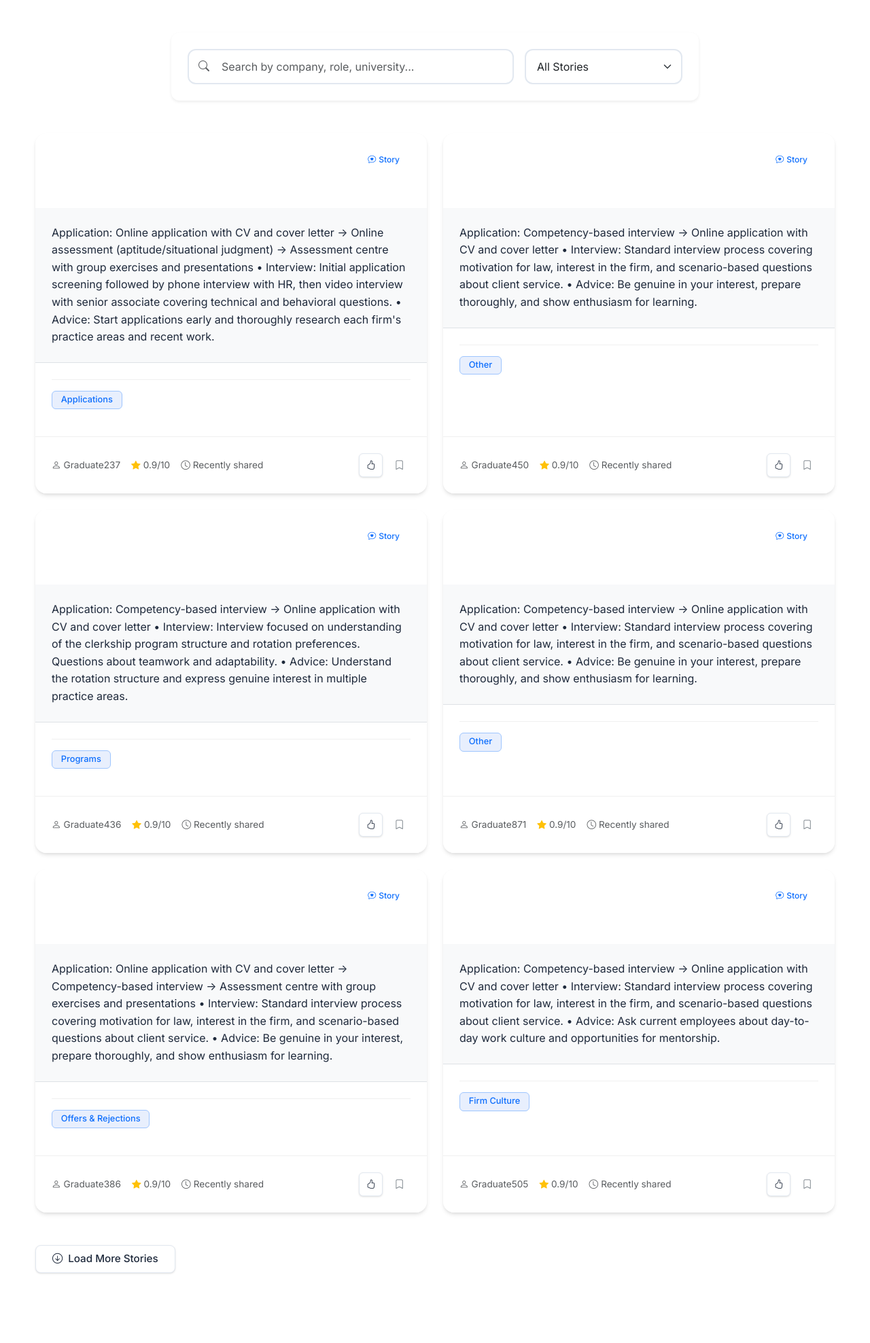
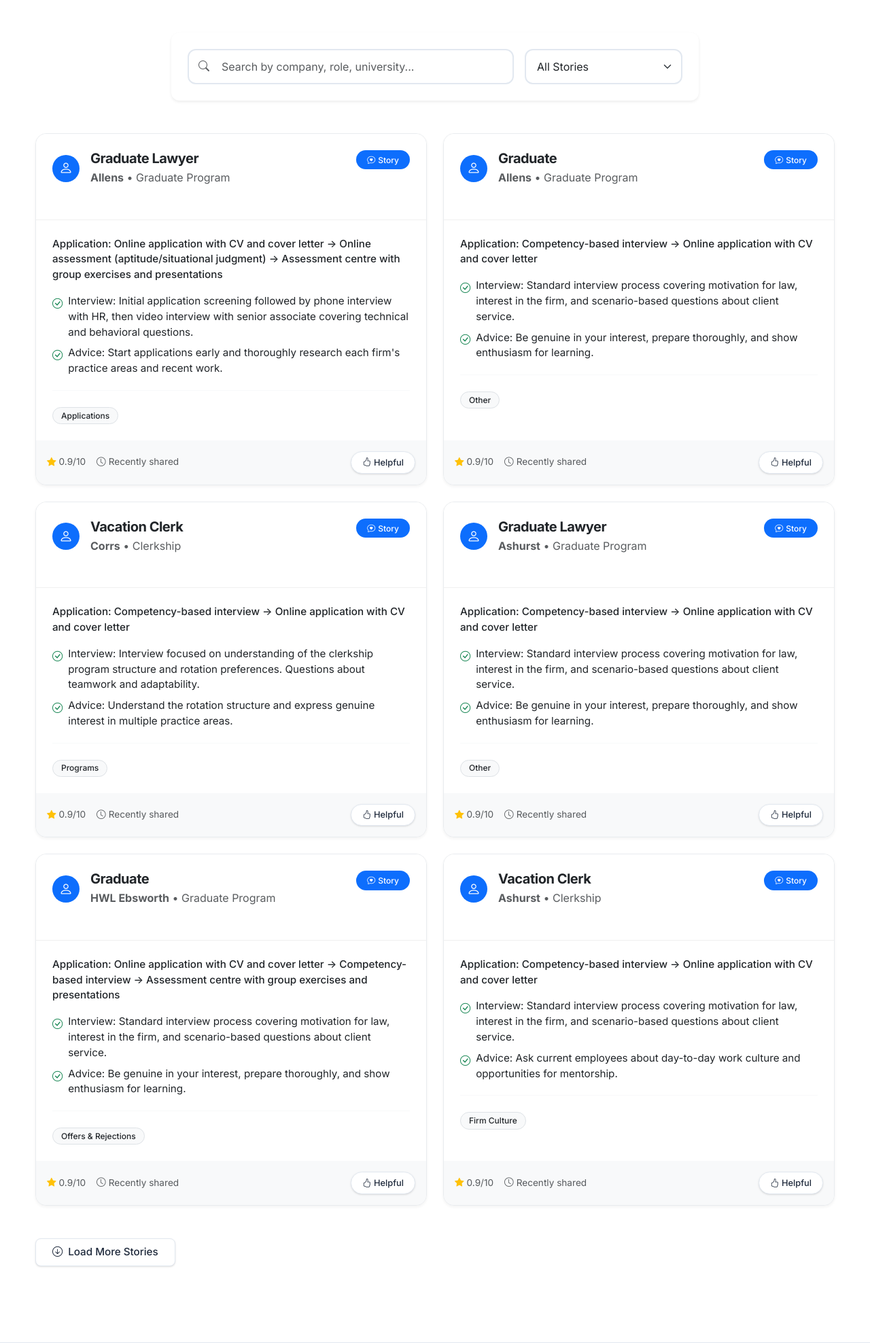
Before and after one commit to marlygme/grad-olliescott, a Flask app: page /experiences in a window 1280 px wide. Shown: the part 234-2210 px from the top of the page at 68% size. Run offline with Flask 3, Linux system fonts and the light colour scheme.

Commit message:
Assistant checkpoint: Redesigned story cards with cleaner layout and formatting
Assistant generated file changes:
- templates/experiences.html: Redesign story cards with cleaner layout and better content formatting
- static/style.css: Update story card styles for cleaner appearance, Remove old story section styles and add new clean styles

---

User prompt:

looks terrible

Replit-Commit-Author: Assistant
Replit-Commit-Session-Id: 14980846-fff5-4598-899d-cdf7886b54f5

```diff
--- a/static/style.css
+++ b/static/style.css
@@ -436,107 +436,69 @@ html {
 }
 
 .story-card:hover {
-  transform: translateY(-6px);
-  box-shadow: 0 15px 40px rgba(0,0,0,0.12) !important;
+  transform: translateY(-4px);
+  box-shadow: 0 8px 25px rgba(0,0,0,0.15) !important;
 }
 
 .story-card-modern {
-  border: none !important;
-  box-shadow: 0 4px 6px -1px rgba(0, 0, 0, 0.1), 0 2px 4px -1px rgba(0, 0, 0, 0.06) !important;
+  border: 1px solid #e9ecef !important;
+  box-shadow: 0 2px 4px rgba(0, 0, 0, 0.05) !important;
+  transition: all 0.3s ease;
+}
+
+.story-card-modern:hover {
+  border-color: var(--primary) !important;
+}
+
+.story-header {
+  background: #ffffff !important;
+  border-bottom: 1px solid #f0f0f0 !important;
 }
 
 .story-avatar {
-  width: 48px;
-  height: 48px;
-  background: rgba(255,255,255,0.15);
-  border-radius: 50%;
-  display: flex;
-  align-items: center;
-  justify-content: center;
-  font-size: 1.5rem;
+  width: 40px;
+  height: 40px;
+  font-size: 1rem;
 }
 
-/* Story Content Sections */
+/* Story Content Styling */
 .story-main-content {
-  background: #f8f9fa !important;
+  font-size: 0.95rem;
+  line-height: 1.6;
 }
 
 .story-text-content {
-  font-size: 1rem;
-  line-height: 1.6;
   color: var(--dark);
 }
 
-.story-details {
-  background: white;
+.story-process {
+  background: rgba(37, 99, 235, 0.05);
+  border-radius: 8px;
+  padding: 1rem;
+  border-left: 3px solid var(--primary);
 }
 
-.story-detail-section {
-  border-bottom: 1px solid #f0f0f0;
-  padding-bottom: 1.5rem;
-}
-
-.story-detail-section:last-child {
-  border-bottom: none;
-  padding-bottom: 0;
-}
-
-.story-section-header {
-  margin-bottom: 1rem;
-}
-
-.section-icon {
-  width: 32px;
-  height: 32px;
+.story-advice {
+  background: rgba(245, 158, 11, 0.05);
   border-radius: 8px;
-  display: flex;
-  align-items: center;
-  justify-content: center;
-  font-size: 0.9rem;
-  font-weight: 600;
-}
-
-.section-content {
-  font-size: 0.95rem;
-  line-height: 1.5;
-  color: var(--dark);
-}
-
-/* Quote and Advice Styling */
-.interview-quote .quote-content {
-  position: relative;
-  background: #f8f9fa !important;
-}
-
-.advice-content .advice-box {
-  background: rgba(22, 163, 74, 0.05) !important;
-}
-
-/* Story Tags */
-.story-tags {
-  border-top: 1px solid #f0f0f0;
-  padding-top: 1rem;
+  padding: 1rem;
+  border-left: 3px solid var(--warning);
 }
 
 .story-tags .badge {
-  font-size: 0.8rem;
-  padding: 0.4rem 0.8rem;
+  font-size: 0.75rem;
+  padding: 0.35rem 0.75rem;
   font-weight: 500;
-}
-
-/* Footer Styling */
-.card-footer {
-  border-top: 1px solid #f0f0f0 !important;
+  border-radius: 20px;
 }
 
 .story-meta {
-  font-size: 0.85rem;
+  font-size: 0.8rem;
 }
 
 .story-actions .btn {
-  padding: 0.4rem 0.6rem;
-  font-size: 0.85rem;
-  border-radius: 6px;
+  font-size: 0.8rem;
+  padding: 0.35rem 0.75rem;
   transition: all 0.2s ease;
 }
 
--- a/templates/experiences.html
+++ b/templates/experiences.html
@@ -59,18 +59,18 @@
 
         <div class="card h-100 shadow-sm border-0 rounded-4 overflow-hidden story-card-modern">
           <!-- Story Header -->
-          <div class="card-header bg-gradient text-white border-0 p-4">
-            <div class="d-flex align-items-start justify-content-between">
+          <div class="story-header p-4 bg-white border-bottom">
+            <div class="d-flex align-items-start justify-content-between mb-3">
               <div class="flex-grow-1">
                 <div class="d-flex align-items-center mb-2">
-                  <div class="story-avatar me-3">
-                    <i class="bi bi-person-circle fs-3"></i>
+                  <div class="story-avatar bg-primary text-white rounded-circle me-3 d-flex align-items-center justify-content-center" style="width: 40px; height: 40px;">
+                    <i class="bi bi-person fs-5"></i>
                   </div>
                   <div>
-                    <h5 class="mb-1 fw-bold text-white">
-                      {{ exp.get('role', 'Graduate Experience') }}
+                    <h5 class="mb-1 fw-bold text-dark">
+                      {{ exp.get('role', 'Graduate Program') }}
                     </h5>
-                    <div class="text-white opacity-90">
+                    <div class="text-muted">
                       <strong>{{ exp.get('company', exp.get('firm_name', 'Law Firm')) }}</strong>
                       {% if exp.get('experience_type') %}
                         • {{ exp.experience_type }}
@@ -82,106 +82,93 @@
 
               <!-- Story Type Badge -->
               {% if exp.get('is_submission') %}
-                <span class="badge bg-white text-primary px-3 py-2 fw-medium">
+                <span class="badge bg-primary text-white px-3 py-2 fw-medium rounded-pill">
                   <i class="bi bi-chat-heart me-1"></i>Story
                 </span>
               {% else %}
-                <span class="badge bg-white bg-opacity-75 text-primary px-3 py-2 fw-medium">
-                  <i class="bi bi-lightbulb me-1"></i>Insight
+                <span class="badge bg-success text-white px-3 py-2 fw-medium rounded-pill">
+                  <i class="bi bi-lightbulb me-1"></i>Experience
                 </span>
               {% endif %}
             </div>
           </div>
 
           <!-- Story Content -->
-          <div class="card-body p-0">
+          <div class="card-body p-4">
             <!-- Main Story Content -->
             {% if exp.get('content') %}
-            <div class="story-main-content p-4 border-bottom bg-light">
-              <div class="story-text-content">
-                {{ exp.content }}
+            <div class="story-main-content mb-4">
+              <div class="story-text-content text-dark lh-base">
+                {% set content_lines = exp.content.split('•') %}
+                {% if content_lines|length > 1 %}
+                  <p class="mb-3 fw-medium">{{ content_lines[0].strip() }}</p>
+                  {% for line in content_lines[1:] %}
+                    {% if line.strip() %}
+                      <div class="mb-2 d-flex align-items-start">
+                        <i class="bi bi-check-circle text-success me-2 mt-1 flex-shrink-0"></i>
+                        <span>{{ line.strip() }}</span>
+                      </div>
+                    {% endif %}
+                  {% endfor %}
+                {% else %}
+                  <p class="mb-0">{{ exp.content }}</p>
+                {% endif %}
               </div>
             </div>
             {% endif %}
 
-            <!-- Detailed Sections -->
-            <div class="story-details p-4">
+            <!-- Process Information -->
+            {% if exp.get('application_stages') or exp.get('interview_experience') %}
+            <div class="story-process mb-4">
+              <div class="border-start border-primary border-3 ps-3">
+                <h6 class="text-primary fw-semibold mb-2">
+                  <i class="bi bi-arrow-right-circle me-1"></i>Application Journey
+                </h6>
                 {% if exp.get('application_stages') %}
-                <div class="story-detail-section mb-4">
-                  <div class="story-section-header mb-3">
-                    <div class="d-flex align-items-center">
-                      <div class="section-icon bg-primary text-white me-3">
-                        <i class="bi bi-list-check"></i>
+                  <div class="mb-2 small text-muted">
+                    <strong>Process:</strong> {{ exp.application_stages }}
                   </div>
-                      <h6 class="mb-0 fw-semibold">Application Process</h6>
+                {% endif %}
+                {% if exp.get('interview_experience') %}
+                  <div class="small text-muted">
+                    <strong>Interview:</strong> {{ exp.interview_experience }}
                   </div>
-                  </div>
-                  <div class="section-content">
-                    {{ exp.application_stages }}
+                {% endif %}
               </div>
             </div>
             {% endif %}
 
-              {% if exp.get('interview_experience') %}
-                <div class="story-detail-section mb-4">
-                  <div class="story-section-header mb-3">
-                    <div class="d-flex align-items-center">
-                      <div class="section-icon bg-warning text-white me-3">
-                        <i class="bi bi-chat-dots"></i>
+            <!-- Key Advice -->
+            {% if exp.get('advice') %}
+            <div class="story-advice mb-4">
+              <div class="bg-light rounded-3 p-3 border-start border-warning border-3">
+                <div class="d-flex align-items-start">
+                  <i class="bi bi-lightbulb-fill text-warning me-2 mt-1 flex-shrink-0"></i>
+                  <div>
+                    <h6 class="text-warning fw-semibold mb-1">Pro Tip</h6>
+                    <p class="mb-0 small text-dark">{{ exp.advice }}</p>
                   </div>
-                      <h6 class="mb-0 fw-semibold">Interview Experience</h6>
-                    </div>
-                  </div>
-                  <div class="section-content interview-quote">
-                    <div class="quote-content p-3 bg-light rounded-3 border-start border-warning border-4">
-                      <i class="bi bi-quote text-warning me-2"></i>
-                      <span class="fw-medium">{{ exp.interview_experience }}</span>
                 </div>
               </div>
             </div>
             {% endif %}
 
-              {% if exp.get('advice') %}
-                <div class="story-detail-section mb-4">
-                  <div class="story-section-header mb-3">
-                    <div class="d-flex align-items-center">
-                      <div class="section-icon bg-success text-white me-3">
-                        <i class="bi bi-lightbulb"></i>
-                      </div>
-                      <h6 class="mb-0 fw-semibold">Key Advice</h6>
-                    </div>
-                  </div>
-                  <div class="section-content advice-content">
-                    <div class="advice-box p-3 bg-success-subtle rounded-3 border-start border-success border-4">
-                      <i class="bi bi-star text-success me-2"></i>
-                      <span>{{ exp.advice }}</span>
-                    </div>
-                  </div>
-                </div>
-              {% endif %}
-
-              <!-- Tags and Categories -->
+            <!-- Tags -->
             {% if exp.get('cat_labels') %}
-              <div class="story-tags mb-3">
+            <div class="story-tags">
               <div class="d-flex flex-wrap gap-2">
                 {% for label in exp.cat_labels %}
-                    <span class="badge bg-primary-subtle text-primary border border-primary-subtle">{{ label }}</span>
+                  <span class="badge bg-light text-dark border small">{{ label }}</span>
                 {% endfor %}
               </div>
             </div>
             {% endif %}
           </div>
-          </div>
 
           <!-- Story Footer -->
-          <div class="card-footer bg-white border-0 p-4">
+          <div class="card-footer bg-light border-0 p-3">
             <div class="d-flex justify-content-between align-items-center">
               <div class="story-meta d-flex align-items-center gap-3">
-                {% if exp.get('user_name') %}
-                  <span class="text-muted small">
-                    <i class="bi bi-person me-1"></i>{{ exp.user_name }}
-                  </span>
-                {% endif %}
                 {% if exp.get('quality_score') %}
                   <span class="text-muted small">
                     <i class="bi bi-star-fill text-warning me-1"></i>{{ "%.1f"|format(exp.quality_score) }}/10
@@ -193,11 +180,8 @@
               </div>
 
               <div class="story-actions d-flex gap-2">
-                <button class="btn btn-sm btn-outline-primary" title="Mark as helpful">
-                  <i class="bi bi-hand-thumbs-up"></i>
-                </button>
-                <button class="btn btn-sm btn-outline-secondary" title="Save story">
-                  <i class="bi bi-bookmark"></i>
+                <button class="btn btn-sm btn-outline-primary rounded-pill px-3" title="Helpful">
+                  <i class="bi bi-hand-thumbs-up me-1"></i>Helpful
                 </button>
               </div>
             </div>
```
Lines whose indentation alone changed are shown as unchanged.
